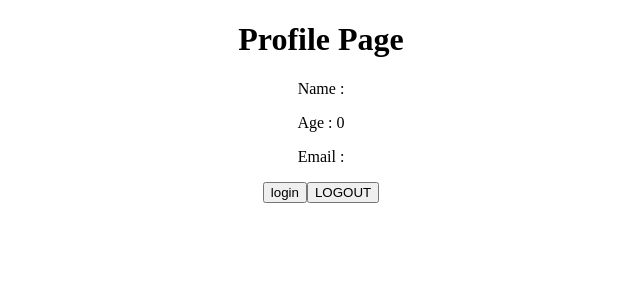
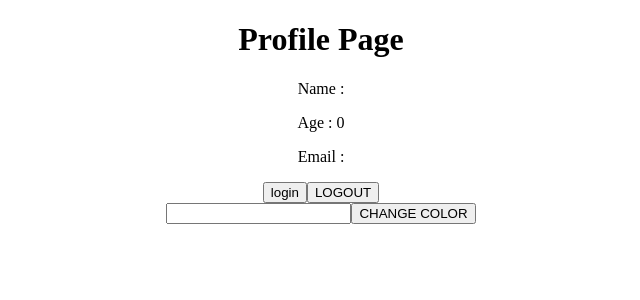
Before and after one commit to KaiIemsawat/more-redux, a React (Create React App) app: page / in a window 1280 px wide. Shown: the top 300 px of the page, without its empty margins (319-959 px from the left). Built offline with nearby package versions, Linux system fonts and the light colour scheme.

Commit message:
applied color change

```diff
--- a/src/App.js
+++ b/src/App.js
@@ -1,4 +1,5 @@
 import "./App.css";
+import ChangeColor from "./components/ChangeColor";
 import Login from "./components/Login";
 import Profile from "./components/Profile";
 
@@ -7,6 +8,7 @@
         <div className="App">
             <Profile />
             <Login />
+            <ChangeColor />
         </div>
     );
 }
--- /dev/null
+++ b/src/components/ChangeColor.js
@@ -0,0 +1,28 @@
+import { useState } from "react";
+import { useDispatch } from "react-redux";
+import { changeColor } from "../features/theme";
+
+function ChangeColor() {
+    const [color, setColor] = useState("");
+    const dispatch = useDispatch();
+
+    return (
+        <div>
+            <input
+                type="text"
+                onChange={(e) => {
+                    setColor(e.target.value);
+                }}
+            />
+            <button
+                onClick={() => {
+                    dispatch(changeColor(color));
+                }}
+            >
+                CHANGE COLOR
+            </button>
+        </div>
+    );
+}
+
+export default ChangeColor;
--- a/src/components/Profile.js
+++ b/src/components/Profile.js
@@ -2,8 +2,9 @@
 
 function Profile() {
     const user = useSelector((state) => state.user.value);
+    const theme = useSelector((state) => state.theme.value);
     return (
-        <div>
+        <div style={{ color: theme }}>
             <h1>Profile Page</h1>
             <p>Name : {user.name}</p>
             <p>Age : {user.age}</p>
--- /dev/null
+++ b/src/features/theme.js
@@ -0,0 +1,16 @@
+import { createSlice } from "@reduxjs/toolkit";
+
+const initialStateValue = "";
+
+export const themeSlice = createSlice({
+    name: "theme",
+    initialState: { value: initialStateValue },
+    reducers: {
+        changeColor: (state, action) => {
+            state.value = action.payload;
+        },
+    },
+});
+
+export const { changeColor } = themeSlice.actions;
+export default themeSlice.reducer;
--- a/src/index.js
+++ b/src/index.js
@@ -8,11 +8,13 @@
 import userReducer from "./features/user";
 // then put it in 'store'
 // 'store' will be in 'Provider' which allow us to access the reducer
+import themeReducer from "./features/theme";
 
 const store = configureStore({
     reducer: {
         // for each reducer, create a new file with a new slice in 'feature folder'
         user: userReducer,
+        theme: themeReducer,
     },
 });
 
```
